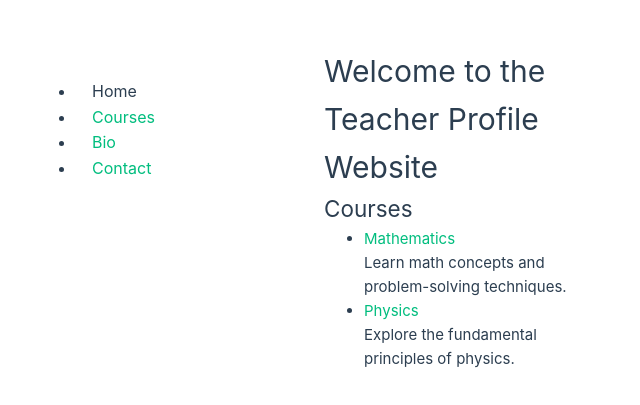
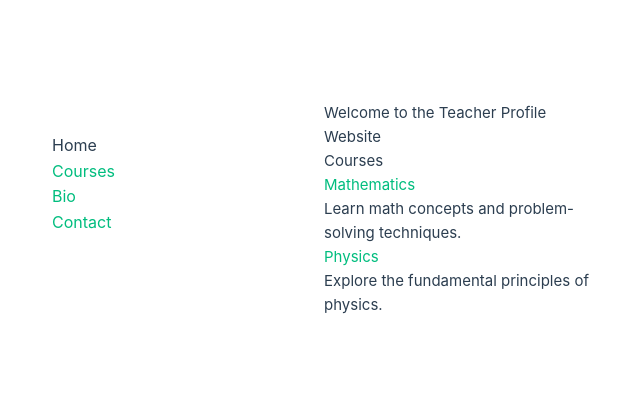
Before and after one commit to JonnyTran/dawn-teach-math, a Vue app: page / in a window 1280 px wide. Shown: the part 191-596 px from the top of the page, without its empty margins (12-652 px from the left). Built offline with nearby package versions, Linux system fonts and the light colour scheme.

Commit message:
tailwind.css added

```diff
--- a/package.json
+++ b/package.json
@@ -30,6 +30,7 @@
     "jsdom": "^22.1.0",
     "prettier": "^2.8.8",
     "start-server-and-test": "^2.0.0",
+    "tailwindcss": "^3.3.2",
     "vite": "^4.3.9",
     "vitest": "^0.32.0"
   }
--- a/src/App.vue
+++ b/src/App.vue
@@ -9,6 +9,7 @@
 import Navbar from './components/Navbar.vue';
 import Chatbox from './components/Chatbox.vue';
 
+// What's this? It's a global mixin. It's a way to add functionality to all of your components.
 export default {
   name: 'App',
   components: {
--- a/src/assets/base.css
+++ b/src/assets/base.css
@@ -1,3 +1,7 @@
+@tailwind base;
+@tailwind components;
+@tailwind utilities;
+
 /* color palette from <https://github.com/vuejs/theme> */
 :root {
   --vt-c-white: #ffffff;
--- /dev/null
+++ b/tailwind.config.js
@@ -0,0 +1,8 @@
+/** @type {import('tailwindcss').Config} */
+module.exports = {
+  content: ["./src/**/*.{html,js}"],
+  theme: {
+    extend: {},
+  },
+  plugins: [],
+}
```
Also changed, not shown: src/layouts/AppLayout.vue (added, +31 -0 lines), 1 other file (tests, documents, lock files or other folders).
